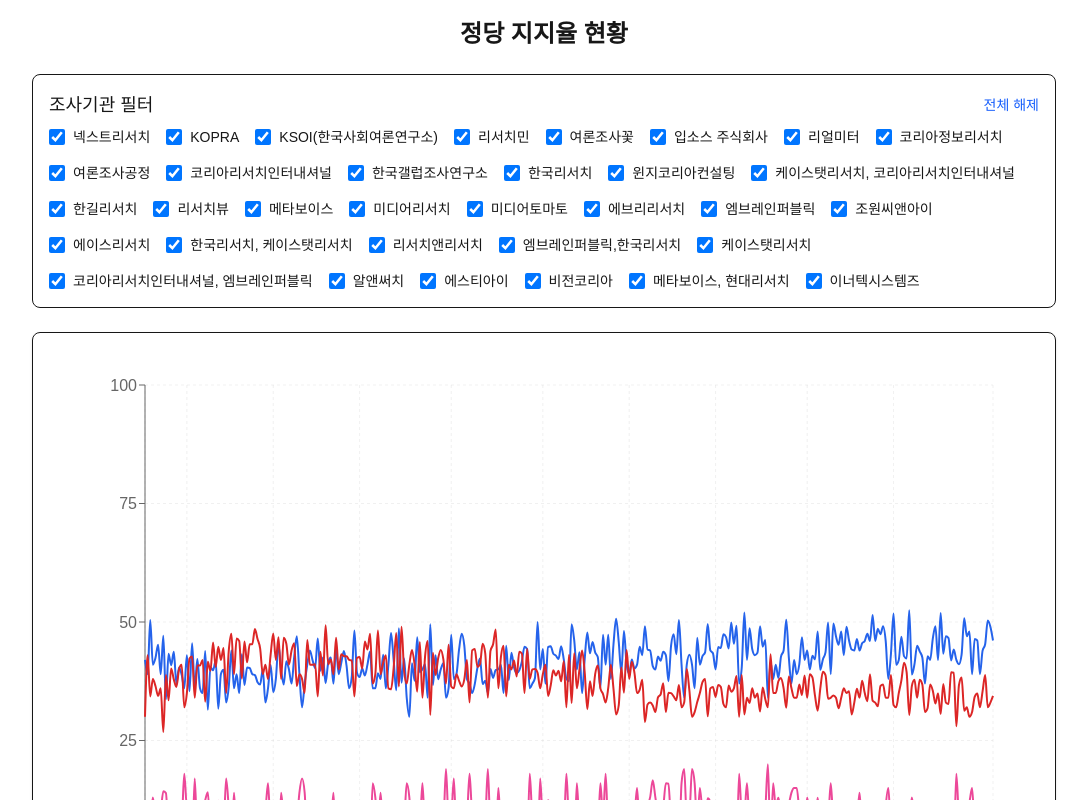
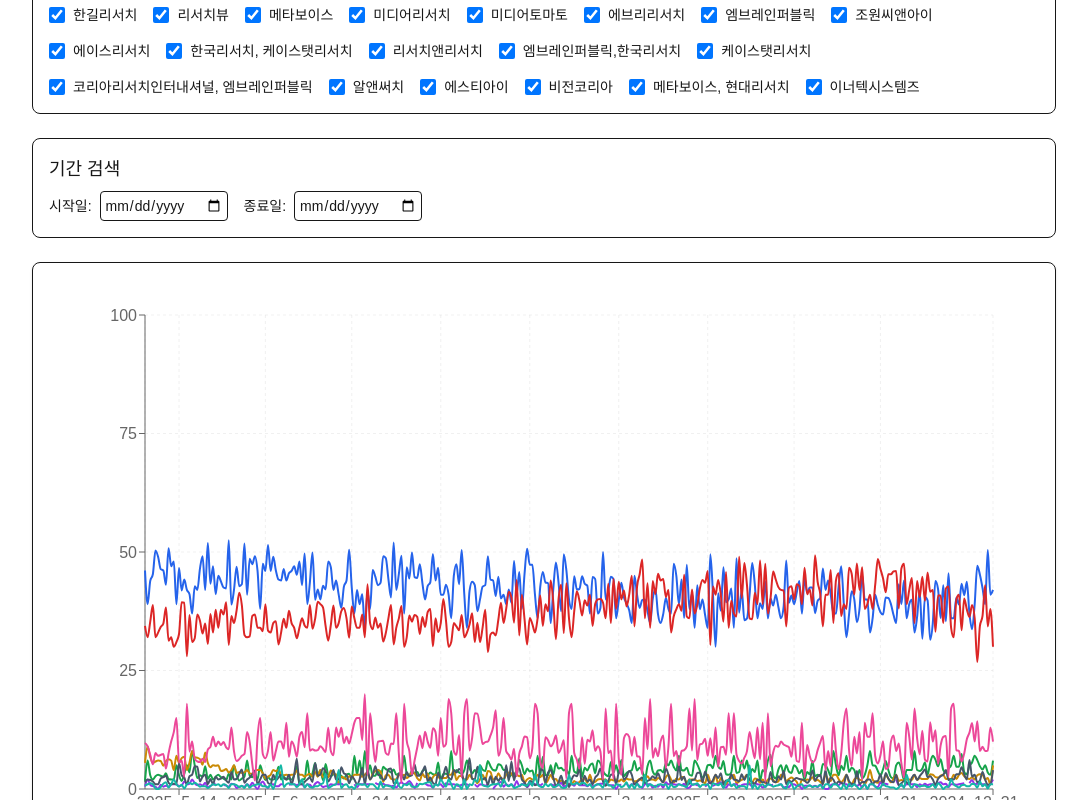
Before and after one commit to hellices/election_polling, a Next.js app: page /election_polling/ in a window 1280 px wide. Shown: the part 320-1120 px from the top of the page, without its empty margins (96-1183 px from the left). Built offline with nearby package versions, Linux system fonts and the light colour scheme.

Commit message:
Implement all required design changes
Co-authored-by: hellices <5661904+hellices@users.noreply.github.com>

```diff
--- a/src/app/layout.tsx
+++ b/src/app/layout.tsx
@@ -11,8 +11,8 @@ const geistMono = {
 };
 
 export const metadata: Metadata = {
-  title: "Create Next App",
-  description: "Generated by create next app",
+  title: "hellices",
+  description: "Generated by hellices",
 };
 
 export default function RootLayout({
--- a/src/app/page.tsx
+++ b/src/app/page.tsx
@@ -33,11 +33,24 @@ export default function HomePage() {
   const [partyChartData, setPartyChartData] = useState<ChartData[]>([]);
   const [allAgencies, setAllAgencies] = useState<string[]>([]);
   const [selectedAgencies, setSelectedAgencies] = useState<string[]>([]);
+  const [startDate, setStartDate] = useState<string>("");
+  const [endDate, setEndDate] = useState<string>("");
 
   // 필터링된 데이터를 반환하는 함수
   const getFilteredData = (data: ChartData[]) => {
     if (selectedAgencies.length === 0) return [];
-    return data.filter(item => selectedAgencies.includes(item.agency));
+    let filteredData = data.filter(item => selectedAgencies.includes(item.agency));
+
+    // 날짜 범위 필터링
+    if (startDate) {
+      filteredData = filteredData.filter(item => new Date(item.date) >= new Date(startDate));
+    }
+    if (endDate) {
+      filteredData = filteredData.filter(item => new Date(item.date) <= new Date(endDate));
+    }
+
+    // 조사 종료일 기준 내림차순으로 정렬
+    return filteredData.sort((a, b) => new Date(b.date).getTime() - new Date(a.date).getTime());
   };
 
   useEffect(() => {
@@ -68,7 +81,7 @@ export default function HomePage() {
             date: poll.date,
             agency: poll.agency,
             ...poll.support
-          })).sort((a, b) => new Date(a.date).getTime() - new Date(b.date).getTime());
+          }));
           setPartyChartData(formattedForChart);
         }
       } catch (error) {
@@ -103,14 +116,6 @@ export default function HomePage() {
     <main className="flex min-h-screen flex-col items-center p-8 md:p-24 space-y-12">
       <h1 className="text-2xl font-bold mb-4">대한민국 선거 지지율 추이</h1>
 
-      {/* Candidate Polling Chart Section */}
-      <section className="w-full max-w-5xl">
-        <h2 className="text-2xl font-semibold mb-6 text-center">대선 후보 지지율</h2>
-        <div className="w-full max-w-4xl mx-auto mb-8 p-4 border rounded-lg shadow">
-          <PollChart data={candidatePollData} />
-        </div>
-      </section>
-
       {/* Party Support Section */}
       <section className="w-full max-w-5xl">
         <h2 className="text-2xl font-semibold mb-6 text-center">정당 지지율 현황</h2>
@@ -138,6 +143,33 @@ export default function HomePage() {
                 <span className="text-sm">{agency}</span>
               </label>
             ))}
+          </div>
+        </div>
+
+        {/* 기간 검색 필터 */}
+        <div className="mb-6 p-4 border rounded-lg">
+          <h3 className="text-lg font-medium mb-2">기간 검색</h3>
+          <div className="flex flex-wrap items-center gap-4">
+            <div className="flex items-center gap-2">
+              <label htmlFor="startDate" className="text-sm whitespace-nowrap">시작일:</label>
+              <input
+                id="startDate"
+                type="date"
+                value={startDate}
+                onChange={(e) => setStartDate(e.target.value)}
+                className="border rounded p-1 text-sm"
+              />
+            </div>
+            <div className="flex items-center gap-2">
+              <label htmlFor="endDate" className="text-sm whitespace-nowrap">종료일:</label>
+              <input
+                id="endDate"
+                type="date"
+                value={endDate}
+                onChange={(e) => setEndDate(e.target.value)}
+                className="border rounded p-1 text-sm"
+              />
+            </div>
           </div>
         </div>
 
```
